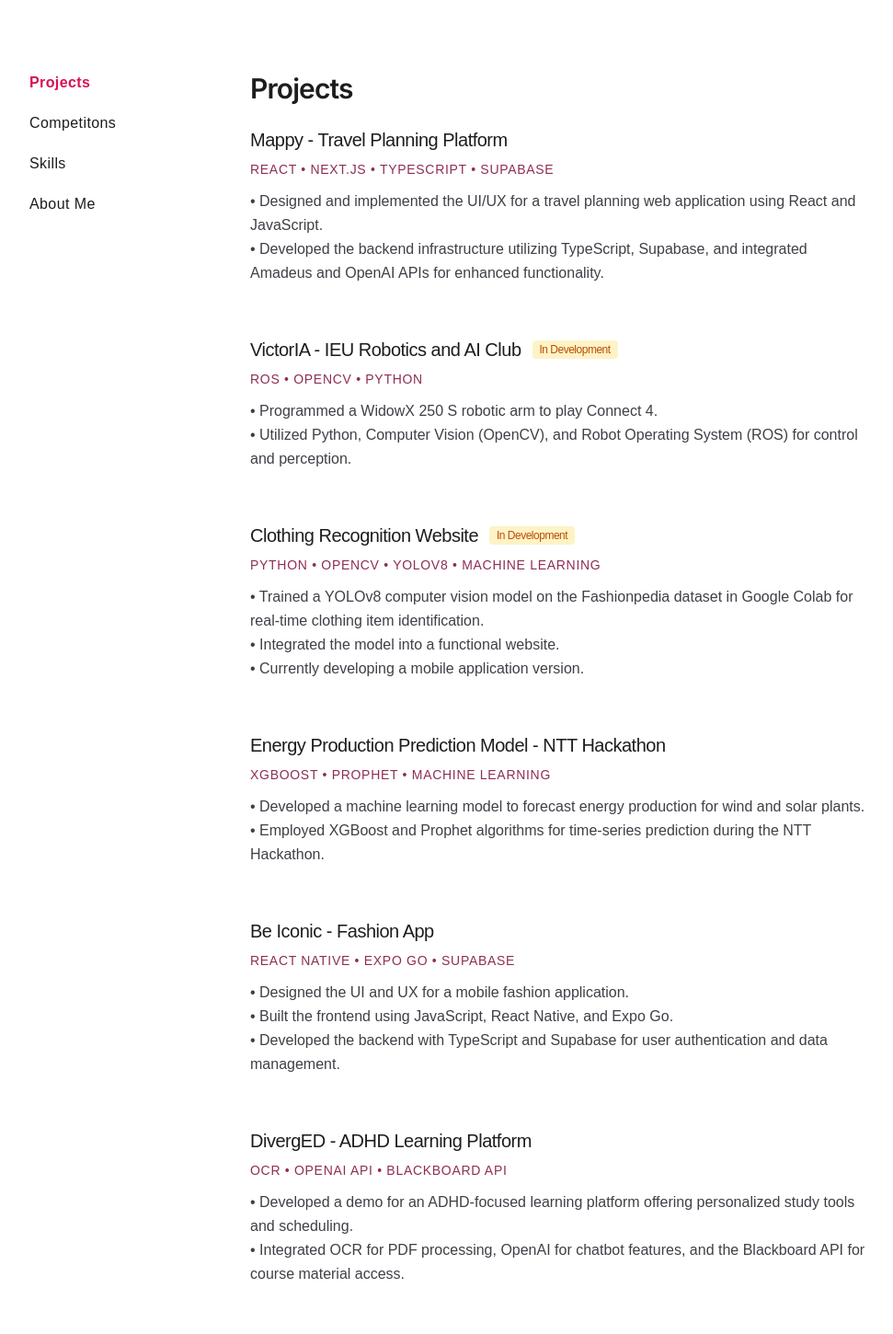
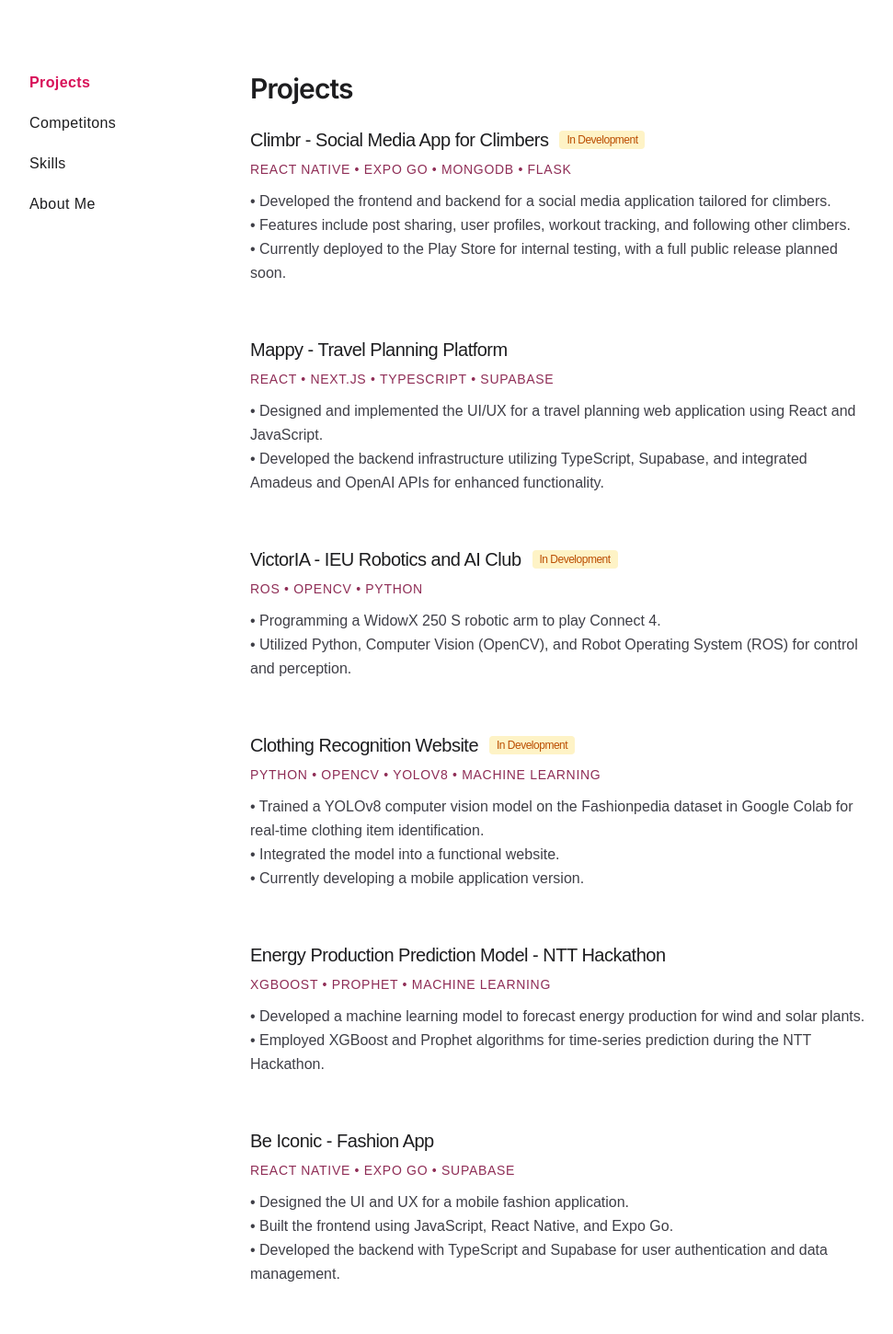
Before and after one commit to iciaradelino/portfolio_website, a Next.js app: page / in a window 1280 px wide. Shown: the part 420-1870 px from the top of the page at 92% size, without its empty margins (160-1131 px from the left). Built offline with nearby package versions, Linux system fonts and the light colour scheme.

Commit message:
climbr app adding

```diff
--- a/app/page.tsx
+++ b/app/page.tsx
@@ -56,15 +56,27 @@
   const [showMobileHeader, setShowMobileHeader] = useState(false);
 
   // Projects eligible for the plus icon hover effect
-  const eligibleProjectIds = ['mappy', 'diverged', 'iconic'];
+  const eligibleProjectIds = ['mappy', 'diverged', 'iconic', 'climbr'];
 
   // Restructured Project Data
   const projectsData: Project[] = [
     {
+      id: "climbr",
+      title: "Climbr - Social Media App for Climbers",
+      techStack: "React Native • Expo Go • MongoDB • Flask",
+      description: [
+        "Developed the frontend and backend for a social media application tailored for climbers.",
+        "Features include post sharing, user profiles, workout tracking, and following other climbers.",
+        "Currently deployed to the Play Store for internal testing, with a full public release planned soon."
+      ],
+      media: [{ type: 'video', src: "/images/climbr_video.mp4", alt: "Climbr App Video Demo" }],
+      status: "In Development",
+    },
+    {
       id: "mappy",
       title: "Mappy - Travel Planning Platform",
       techStack: "React • Next.js • TypeScript • Supabase",
-      description: [ // Use array for bullet points
+      description: [
         "Designed and implemented the UI/UX for a travel planning web application using React and JavaScript.",
         "Developed the backend infrastructure utilizing TypeScript, Supabase, and integrated Amadeus and OpenAI APIs for enhanced functionality."
       ],
@@ -75,7 +87,7 @@
       title: "VictorIA - IEU Robotics and AI Club",
       techStack: "ROS • OPENCV • PYTHON",
       description: [
-        "Programmed a WidowX 250 S robotic arm to play Connect 4.",
+        "Programming a WidowX 250 S robotic arm to play Connect 4.",
         "Utilized Python, Computer Vision (OpenCV), and Robot Operating System (ROS) for control and perception."
       ],
       media: [{ type: 'image', src: "/images/victoria_project.png", alt: "VictorIA Robotics Project" }],
@@ -113,16 +125,6 @@
           "Developed the backend with TypeScript and Supabase for user authentication and data management."
       ],
       media: [{ type: 'video', src: "/images/beiconic.mp4", alt: "Be Iconic Fashion App" }],
-    },
-    {
-      id: "diverged",
-      title: "DivergED - ADHD Learning Platform",
-      techStack: "OCR • OpenAI API • Blackboard API",
-      description: [
-        "Developed a demo for an ADHD-focused learning platform offering personalized study tools and scheduling.",
-        "Integrated OCR for PDF processing, OpenAI for chatbot features, and the Blackboard API for course material access."
-      ],
-      media: [{ type: 'video', src: "/images/adhd_video.mp4", alt: "ADHD Learning Platform Demo" }],
     },
   ];
 
```
Also changed, not shown: 1 other file (tests, documents, lock files or other folders).
